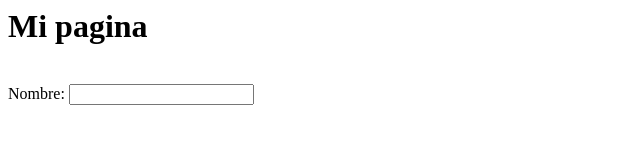
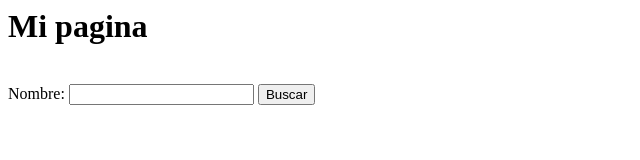
Before and after one commit to darlink-aguilar/Test, a plain HTML site: page Index.html in a window 1280 px wide. Shown: the whole page, without its empty margins (0-640 px from the left). Drawn offline with Linux system fonts and the light colour scheme.

Commit message:
Cambio en la pagina

```diff
--- a/Index.html
+++ b/Index.html
@@ -8,4 +8,8 @@
     <label>Nombre: </label>
     <input type="Text"/>
 
+    <input type="submit"
+        value="Buscar"/>
+    <br/>
+
 </body>
```
